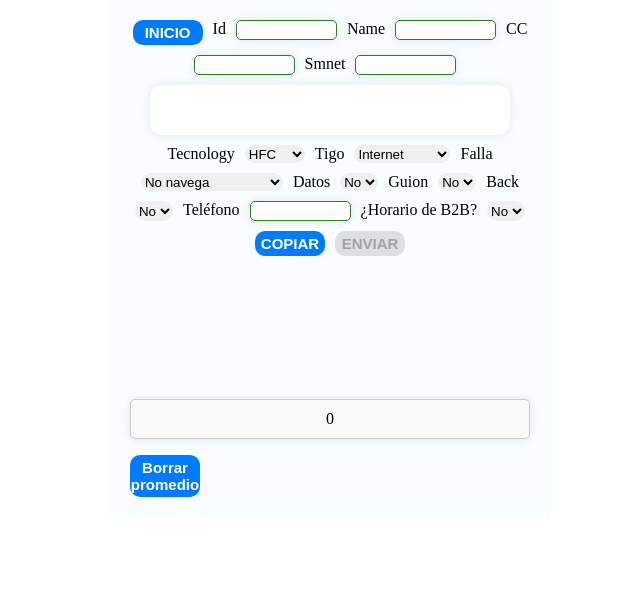
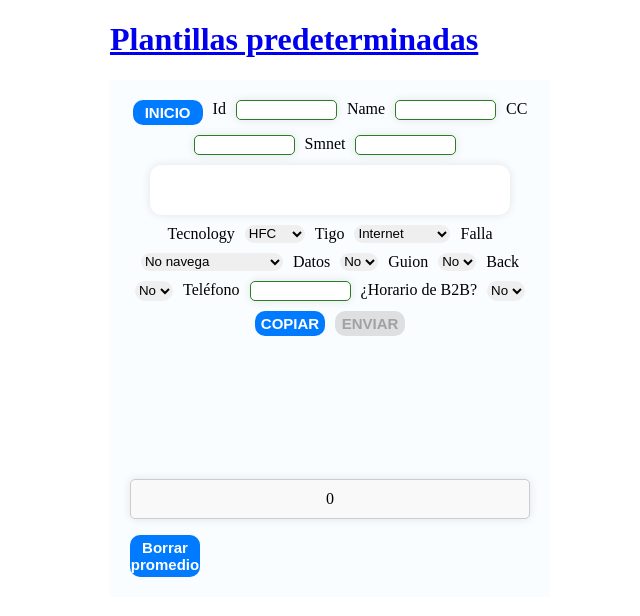
Before and after one commit to David1035/formPlantillaSoporteTecnico, a plain HTML site: page formDinámicoRegistroDatos/formB2b.html in a window 1280 px wide. Shown: the whole page, without its empty margins (310-950 px from the left). Drawn offline with Linux system fonts and the light colour scheme.

Commit message:
Update formB2b.html

```diff
--- a/formDinámicoRegistroDatos/formB2b.html
+++ b/formDinámicoRegistroDatos/formB2b.html
@@ -140,6 +140,7 @@
     </style>
 </head>
 <body>
+    <h1 class="title-n2"><a href="/plantillaPredeterminada.html">Plantillas predeterminadas</a></h1>
     <main class="main-container">
         <form action="" id="form-container" class="form-container-class">
             <button id="btnInicio" class="btnGeneral">INICIO</button>
```
